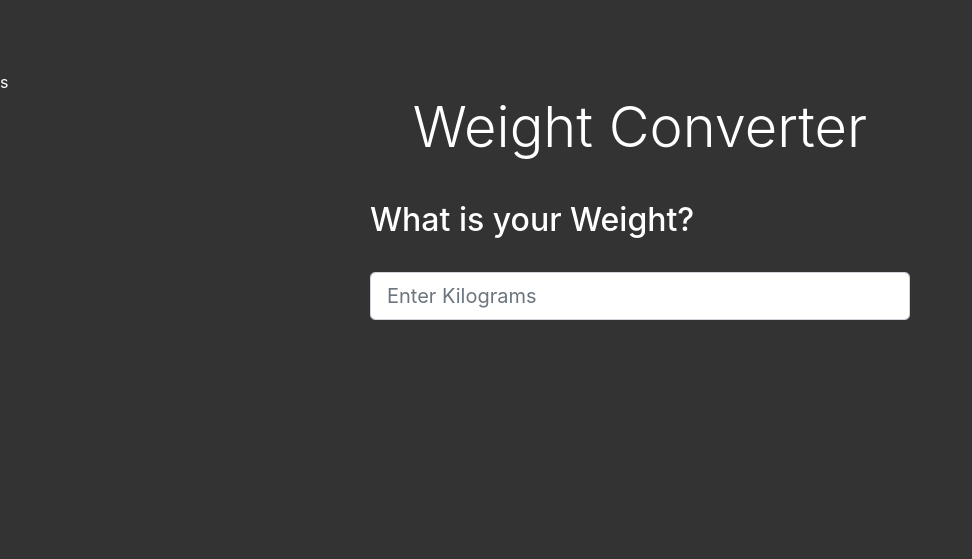
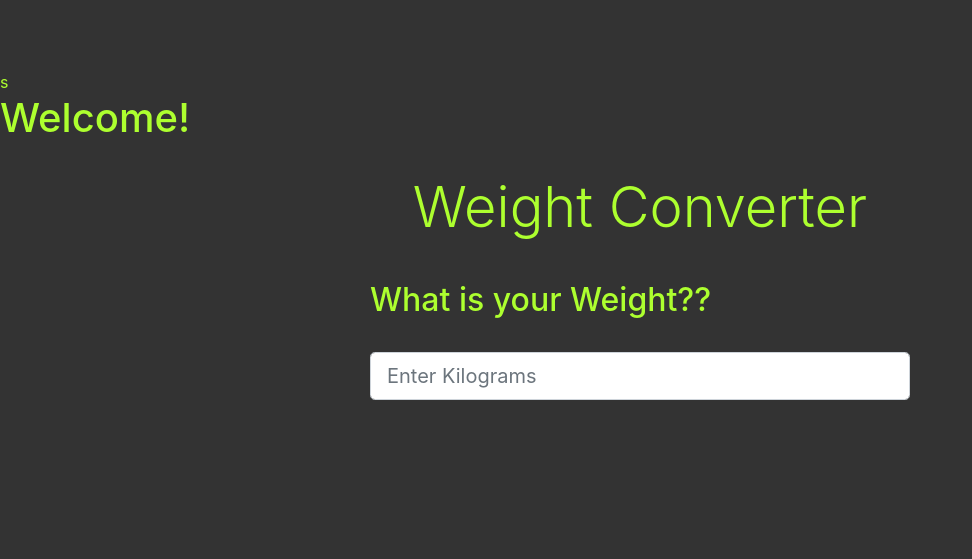
Before and after one commit to AlishaJ2345/Weight-converter, a plain HTML site: page index.html in a window 1280 px wide. Shown: the whole page, without its empty margins (0-972 px from the left). Drawn offline with nearby package versions, Linux system fonts and the light colour scheme.

Commit message:
first commit

```diff
--- a/index.html
+++ b/index.html
@@ -6,21 +6,23 @@
     <meta name="viewport" content="width=device-width, initial-scale=1.0">
     <link rel="stylesheet" href="https://maxcdn.bootstrapcdn.com/bootstrap/4.0.0-alpha.4/css/bootstrap.min.css" integrity="sha384-2hfp1SzUoho7/TsGGGDaFdsuuDL0LX2hnUp6VkX3CUQ2K4K+xjboZdsXyp4oUHZj" crossorigin="anonymous">s
     <title>Weight Converter</title>
+
     <style>
         body {
             margin-top: 70px;
             background: #333;
-            color:#fff;
+            color: greenyellow;
         }
     </style>
 </head>
 <body>
+    <h1> Welcome! </h1><br>
     <div class="container">
         <div class="row">
             <div class="col-md-6 offset-md-3">
                 <h1 class="display-4 text-center mb-3">Weight Converter</h1>
                 <br>
-                <h2>What is your Weight?</h2>
+                <h2>What is your Weight??</h2>
                 <br>
                 <form>
                     <div class="form-group">
```
